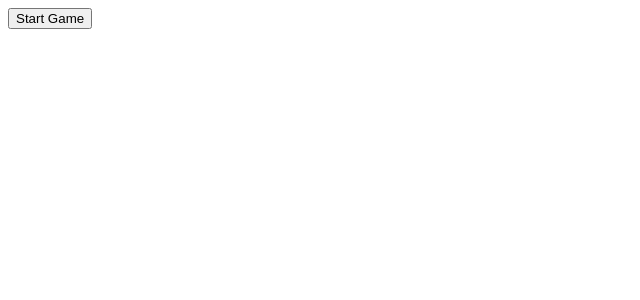
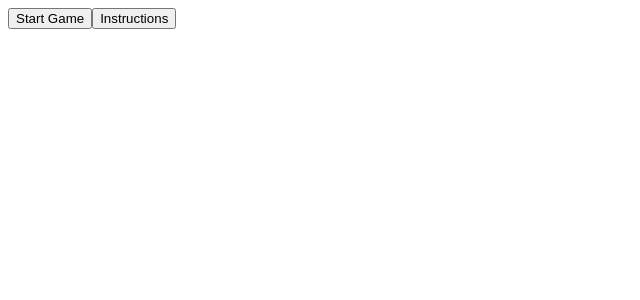
Before and after one commit to collerhatguy/tetris-game, an Angular app: page / in a window 1280 px wide. Shown: the top 300 px of the page, without its empty margins (0-640 px from the left). Built offline with nearby package versions, Linux system fonts and the light colour scheme.

Commit message:
added page specifically for instructions

```diff
--- a/src/app/app.component.html
+++ b/src/app/app.component.html
@@ -1,12 +1,12 @@
-<button
-  (click)="gameStart.next(true)"
-  *ngIf="!(gameStart | async)"
-  data-testid="start-game-btn"
->
+<section *ngIf="!(gameStart | async) && !(instructions | async)">
+  <button (click)="gameStart.next(true)" data-testid="start-game-btn">
     Start Game
   </button>
-<main *ngIf="gameStart | async" data-testid="game">
-  <div class="directions">
+  <button (click)="instructions.next(true)" data-testid="instructions-btn">
+    Instructions
+  </button>
+</section>
+<div data-testid="instructions" *ngIf="instructions | async" class="directions">
   <span>Arrow Keys - Move</span>
   <span>Z - Rotate Left </span>
   <span>X - Rotate Right </span>
@@ -14,5 +14,6 @@
   <span>Space - Drop Tetronomo </span>
   <span>* A "Tetronomo" is what the blocks you move around are called</span>
 </div>
+<main *ngIf="gameStart | async" data-testid="game">
   <app-board></app-board>
 </main>
--- a/src/app/app.component.ts
+++ b/src/app/app.component.ts
@@ -8,4 +8,5 @@ import { BehaviorSubject } from 'rxjs';
 })
 export class AppComponent {
   gameStart = new BehaviorSubject(false);
+  instructions = new BehaviorSubject(false);
 }
```
Also changed, not shown: 1 other file (tests, documents, lock files or other folders). Lines whose indentation alone changed are shown as unchanged.
